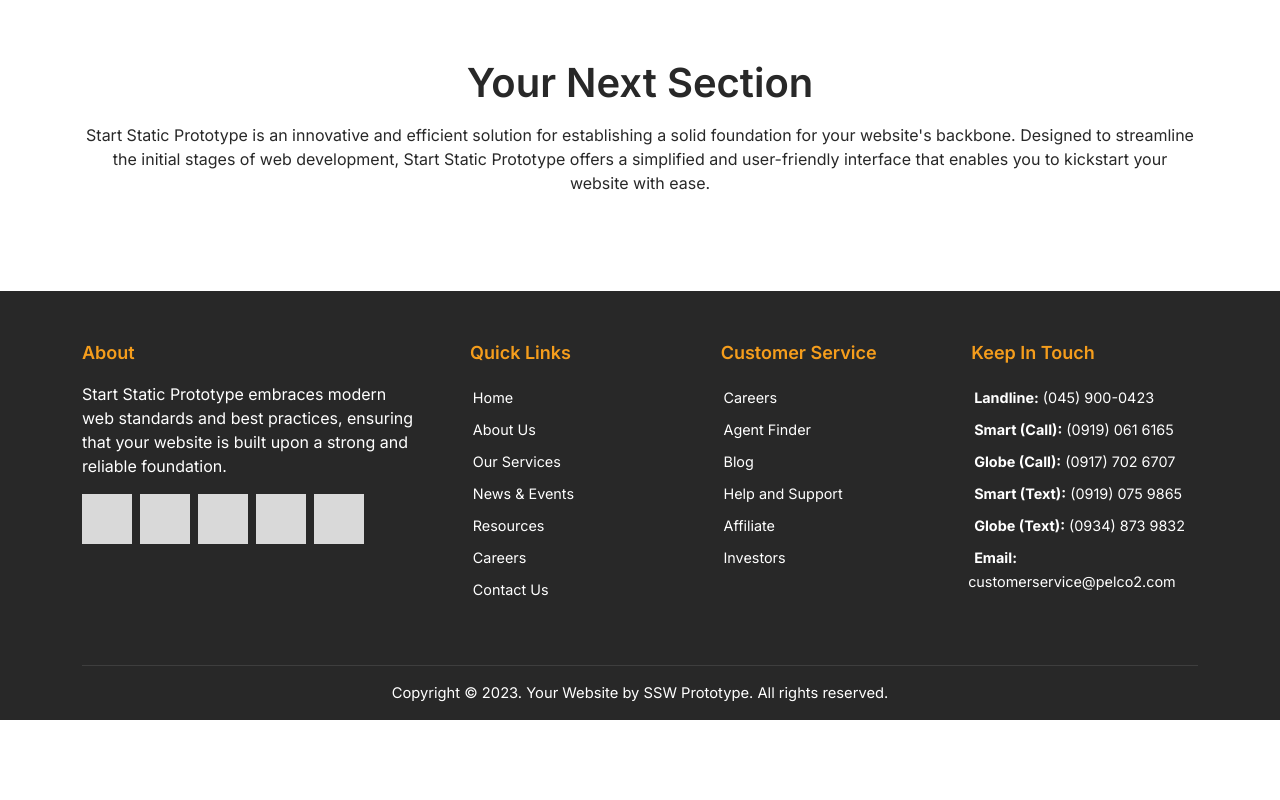
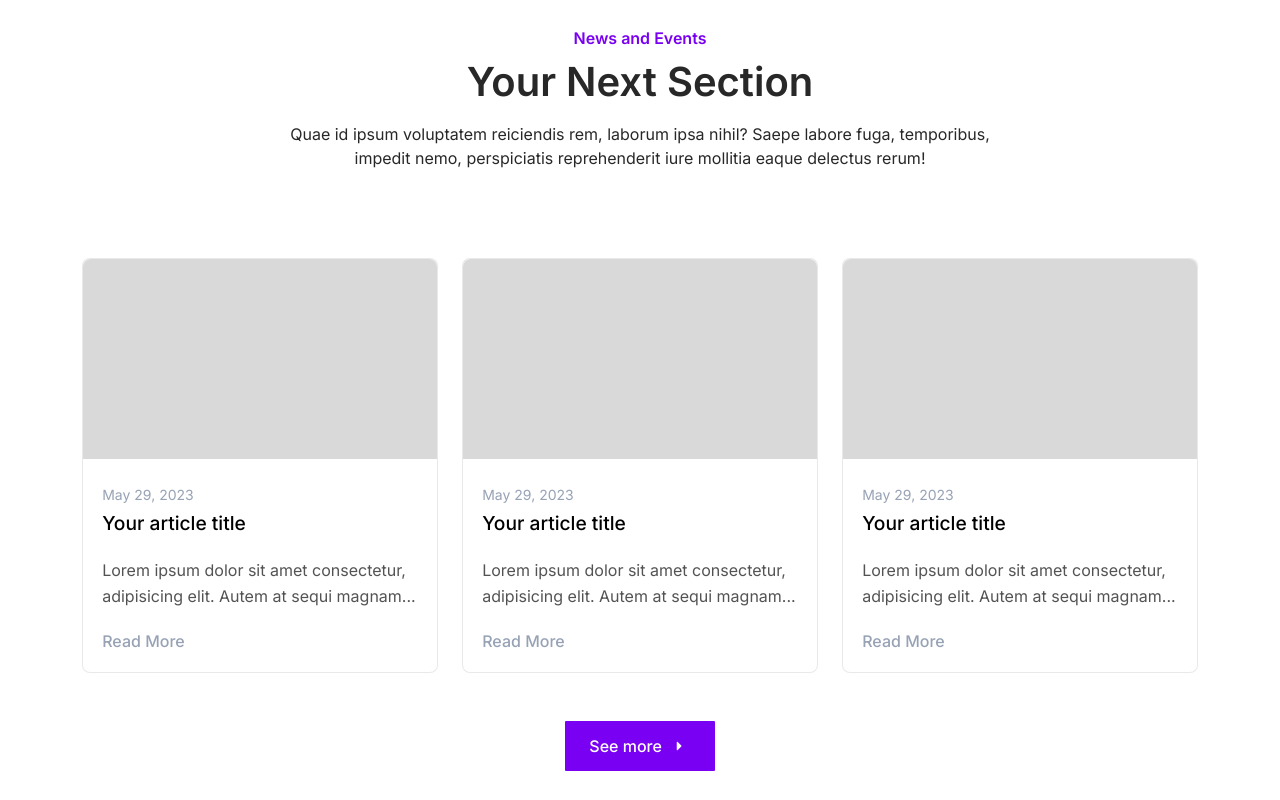
Before and after one commit to gocloud-inc/pelco2-prototype, a website built with Vite: page index.html in a window 1280 px wide. Shown: the part 700-1500 px from the top of the page. Before the commit the page ends 1420 px from the top, so only its background shows below. Built offline with nearby package versions, Linux system fonts and the light colour scheme.

Commit message:
add news and events cards

```diff
--- a/index.html
+++ b/index.html
@@ -62,10 +62,61 @@
             </div>
         </section>
 
-        <section class="section text-center">
+        <section class="section">
             <div class="container">
-                <h2 class="section-title">Your Next Section</h2>
-                <p class="section-text">Start Static Prototype is an innovative and efficient solution for establishing a solid foundation for your website's backbone. Designed to streamline the initial stages of web development, Start Static Prototype offers a simplified and user-friendly interface that enables you to kickstart your website with ease.</p>
+                <div class="row justify-content-center text-center">
+                    <div class="col-xl-8">
+                        <span class="font-weight-semibold text-color-primary">News and Events</span>
+                        <h2 class="section-title">Your Next Section</h2>
+                        <p class="section-text">Quae id ipsum voluptatem reiciendis rem, laborum ipsa nihil? Saepe labore fuga, temporibus, impedit nemo, perspiciatis reprehenderit iure mollitia eaque delectus rerum!</p>
+                    </div>
+                </div>
+
+                <div class="row row-cols-xl-3 row-cols-lg-3 row-cols-md-2 row-cols-1 g-4 my-5">
+                    <div class="col">
+                        <article class="card h-100">
+                            <a href="#" aria-label="Your alternative title">
+                                <img src="./src/img/empty.png" class="card-img" alt="Your alternative title">
+                            </a>
+                            <div class="content vstack gap-1">
+                                <span class="font-size-14 text-color-medium">May 29, 2023</span>
+                                <a href="#" class="title">Your article title</a>
+                                <p class="text">Lorem ipsum dolor sit amet consectetur, adipisicing elit. Autem at sequi magnam...</p>
+                                <a href="#" class="text-color-medium font-weight-medium">Read More</a>
+                            </div>
+                        </article>
+                    </div>
+                    <div class="col">
+                        <article class="card h-100">
+                            <a href="#" aria-label="Your alternative title">
+                                <img src="./src/img/empty.png" class="card-img" alt="Your alternative title">
+                            </a>
+                            <div class="content vstack gap-1">
+                                <span class="font-size-14 text-color-medium">May 29, 2023</span>
+                                <a href="#" class="title">Your article title</a>
+                                <p class="text">Lorem ipsum dolor sit amet consectetur, adipisicing elit. Autem at sequi magnam...</p>
+                                <a href="#" class="text-color-medium font-weight-medium">Read More</a>
+                            </div>
+                        </article>
+                    </div>
+                    <div class="col">
+                        <article class="card h-100">
+                            <a href="#" aria-label="Your alternative title">
+                                <img src="./src/img/empty.png" class="card-img" alt="Your alternative title">
+                            </a>
+                            <div class="content vstack gap-1">
+                                <span class="font-size-14 text-color-medium">May 29, 2023</span>
+                                <a href="#" class="title">Your article title</a>
+                                <p class="text">Lorem ipsum dolor sit amet consectetur, adipisicing elit. Autem at sequi magnam...</p>
+                                <a href="#" class="text-color-medium font-weight-medium">Read More</a>
+                            </div>
+                        </article>
+                    </div>
+                </div>
+
+                <div class="d-flex justify-content-center">
+                    <a href="" class="button button-primary button-md">See more <span class="material-symbols-rounded">arrow_right</span></a>
+                </div>
             </div>
         </section>
     </main>
--- a/src/sass/components/_buttons.scss
+++ b/src/sass/components/_buttons.scss
@@ -119,7 +119,7 @@ $button-font-size: 1rem;
 }
 
 .button-lg {
-    @include button-size(2rem, 1rem, 1rem);
+    @include button-size(2rem, 1rem, 1.2rem);
 }
 
 .button-xl {
--- a/src/sass/components/_cards.scss
+++ b/src/sass/components/_cards.scss
@@ -70,9 +70,8 @@ $padding: 1.2rem;
         }
 
         .title {
-            font-size: 1.1rem;
+            font-size: 1.2rem;
             font-weight: 500;
-            margin-bottom: 1rem;
         }
 
         .text {
--- a/src/sass/layouts/_section.scss
+++ b/src/sass/layouts/_section.scss
@@ -131,6 +131,7 @@
     .section-title {
         font-size: 2.5rem;
         font-weight: 600;
+        margin-top: 0.5rem;
         margin-bottom: 1rem;
         line-height: 1.2;
     }
```
